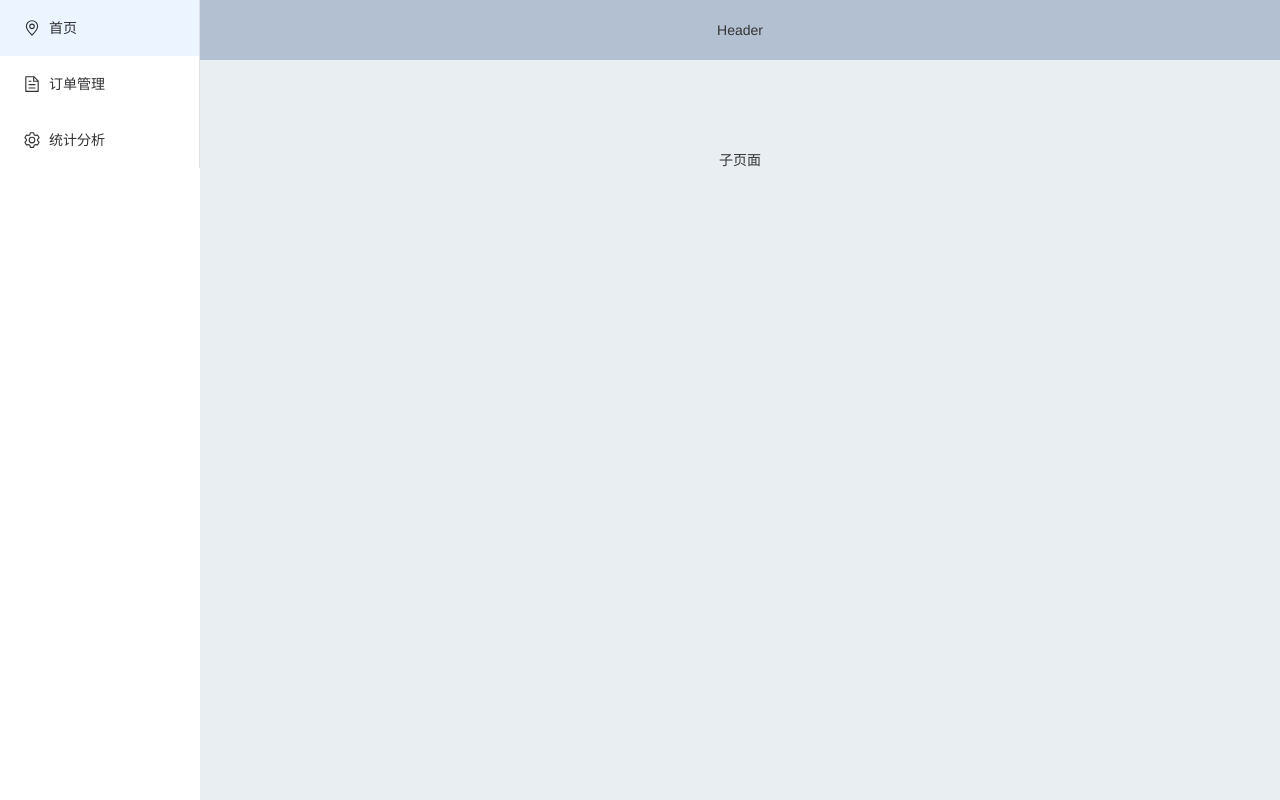
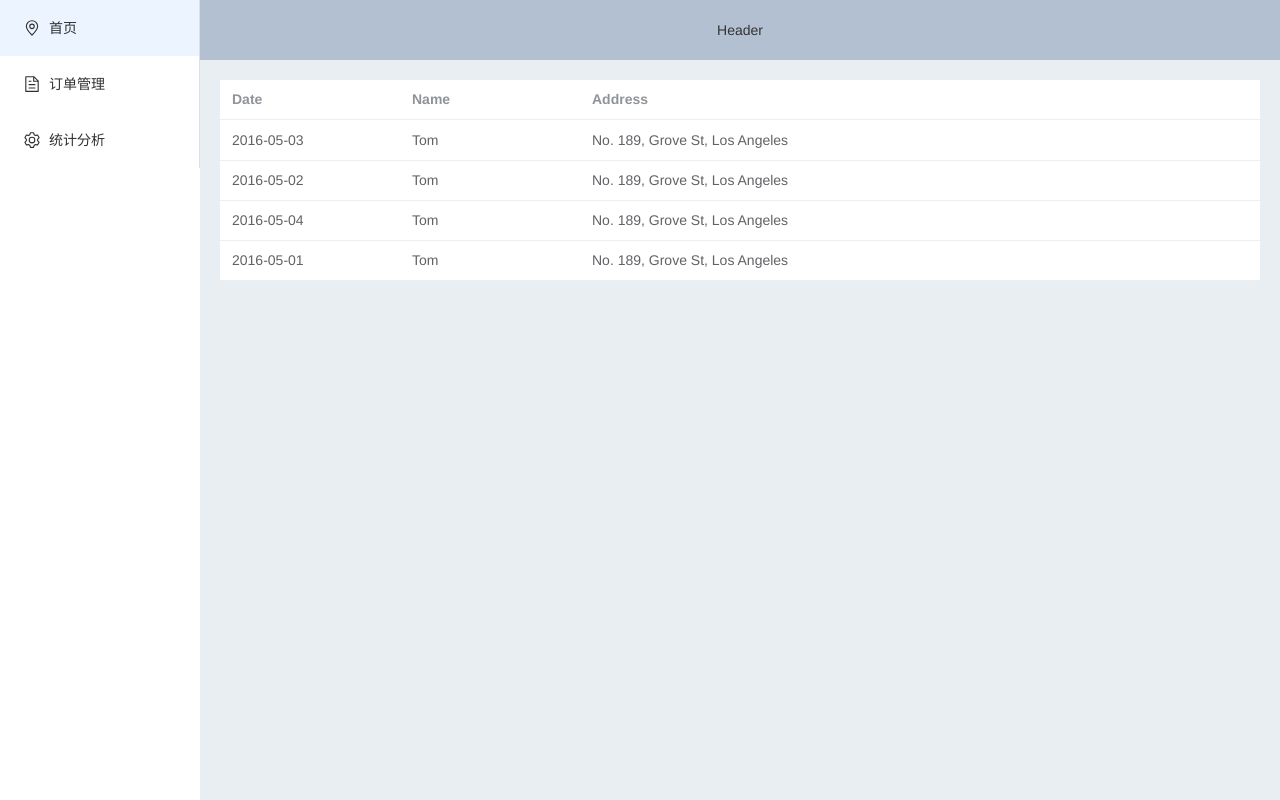
Before and after one commit to School-of-Website-Engineering/CRM-Vue, a Vue app: page /#/index in a window 1280 px wide. Both pictures are taken after a click on the item "首页". Built offline with nearby package versions, Linux system fonts and the light colour scheme.

Commit message:
update:修改组件、优化api

```diff
--- a/src/api/demo/compoment-interface.ts
+++ b/src/api/demo/compoment-interface.ts
@@ -1,4 +1,4 @@
-import userService from './demoApi';
+import userService from './index';
 
 userService
     .login({ username: 'admin', password: '123456' })
--- a/src/api/test/index.ts
+++ b/src/api/test/index.ts
@@ -1,4 +1,4 @@
-// test
+import http from '@/utils/http';
 export const GOODS_ID = '/api/test/getGoods';
 
 export interface Goods {
@@ -11,3 +11,12 @@ export interface Goods {
 export interface goodsIdApi {
     getGoodsId(id: string): Promise<Goods>;
 }
+
+// 实现
+class GoodsIdService implements goodsIdApi {
+    getGoodsId(id: string): Promise<Goods> {
+        return http.get(GOODS_ID, { q: id });
+    }
+}
+
+export default new GoodsIdService();
--- a/src/api/test/testApi.ts
+++ /dev/null
@@ -1,10 +0,0 @@
-import http from '@/utils/http';
-import { GOODS_ID, Goods, goodsIdApi } from '@/api/test/index';
-
-class GoodsIdService implements goodsIdApi {
-    getGoodsId(id: string): Promise<Goods> {
-        return http.get(GOODS_ID, { q: id });
-    }
-}
-
-export default new GoodsIdService();
--- a/src/components.d.ts
+++ b/src/components.d.ts
@@ -21,15 +21,14 @@ declare module '@vue/runtime-core' {
     ElMain: typeof import('element-plus/es')['ElMain']
     ElMenu: typeof import('element-plus/es')['ElMenu']
     ElMenuItem: typeof import('element-plus/es')['ElMenuItem']
-    ElMenuItemGroup: typeof import('element-plus/es')['ElMenuItemGroup']
     ElRow: typeof import('element-plus/es')['ElRow']
-    ElSubMenu: typeof import('element-plus/es')['ElSubMenu']
+    ElTable: typeof import('element-plus/es')['ElTable']
+    ElTableColumn: typeof import('element-plus/es')['ElTableColumn']
     Home: typeof import('./components/Home/index.vue')['default']
     Icons: typeof import('./components/common/icons.vue')['default']
     NavMenu: typeof import('./components/Home/NavMenu.vue')['default']
     NotFound: typeof import('./components/NotFound.vue')['default']
     RouterLink: typeof import('vue-router')['RouterLink']
     RouterView: typeof import('vue-router')['RouterView']
-    SvgIcon: typeof import('./components/SvgIcon.vue')['default']
   }
 }
--- a/src/components/NotFound.vue
+++ b/src/components/NotFound.vue
@@ -10,15 +10,17 @@
     </div>
 </template>
 
-<script>
+<script lang="ts" setup>
 import { reactive } from 'vue';
 // import WeatherService from '@/api/test/testApi.ts'; // 引入WeatherService
-import GoodsIdService from '@/api/test/testApi.ts';
+import GoodsIdService, { Goods } from '@/api/test';
 
-export default {
-    name: 'NotFound',
-
-    setup() {
+const goods = reactive<Goods>({
+    id   : 0,
+    name : '',
+    price: 0,
+    stock: 0
+});
 const letters = ['4', '0', '4'];
 const animated = reactive([false, false, false]);
 const animate = () => {
@@ -32,9 +34,6 @@ export default {
     console.log(test);
 };
 getTest();
-        return { letters, animate, animated };
-    }
-};
 </script>
 
 <style lang="scss">
--- a/src/utils/http/axios.ts
+++ b/src/utils/http/axios.ts
@@ -23,8 +23,7 @@ const service = axios.create({
 });
 // axios实例拦截请求
 service.interceptors.request.use(
-    // @ts-expect-error Type 'string' is not assignable to type
-    (config: AxiosRequestConfig) => {
+    (config: AxiosRequestConfig | any) => {
         config.headers = {
             ...config.headers
             // ...auth.headers()
@@ -44,6 +43,7 @@ interface ErrorHandler {
 }
 
 // 实现不同的错误处理器
+// Token 过期错误处理器
 class TokenExpiredErrorHandler implements ErrorHandler {
     handle(response: AxiosResponse<Response>) {
         const errMessage = 'Token expired';
@@ -54,6 +54,7 @@ class TokenExpiredErrorHandler implements ErrorHandler {
     }
 }
 
+// 无权限错误处理器
 class NoPermissionErrorHandler implements ErrorHandler {
     handle(response: AxiosResponse<Response>) {
         const errMessage = 'No permission';
@@ -62,6 +63,7 @@ class NoPermissionErrorHandler implements ErrorHandler {
     }
 }
 
+// 默认错误处理器
 class DefaultErrorHandler implements ErrorHandler {
     handle(response: AxiosResponse<Response>) {
         const { message } = response.data;
@@ -89,12 +91,14 @@ const message = (msg: string) => {
     // 默认使用 Element Plus 的 ElMessage.error 方法
     ElMessage.error(msg);
 };
+
 // 错误拦截器
 const handleError = (error: AxiosError) => {
     message(error.message);
     return Promise.reject(error);
 };
 
+// 添加响应拦截器
 service.interceptors.response.use(handleResponse, handleError);
 
 export type { AxiosResponse, AxiosRequestConfig };
--- a/src/utils/http/index.ts
+++ b/src/utils/http/index.ts
@@ -3,6 +3,7 @@
 import service, { AxiosRequestConfig } from './axios';
 export * from './types';
 
+// 封装请求
 export const request = <T = any>(config: AxiosRequestConfig): Promise<T> => {
     return new Promise((resolve, reject) => {
         service
@@ -16,7 +17,7 @@ export const request = <T = any>(config: AxiosRequestConfig): Promise<T> => {
             });
     });
 };
-
+// 封装常用的请求方法
 const http = {
     get<T = any>(url: string, params = {}, config?: AxiosRequestConfig): Promise<T> {
         return request({ url, params, ...config, method: 'GET' });
--- a/src/views/Index/index.vue
+++ b/src/views/Index/index.vue
@@ -1,7 +1,40 @@
 <template>
-    <div>子页面</div>
+    <el-table :data="tableData" style="width: 100%">
+        <el-table-column prop="date" label="Date" width="180" />
+        <el-table-column prop="name" label="Name" width="180" />
+        <el-table-column prop="address" label="Address" />
+    </el-table>
 </template>
 
-<script setup lang="ts"></script>
+<script setup lang="ts">
+//定义接口
+interface TableData {
+    date: string;
+    name: string;
+    address: string;
+}
+const tableData: Array<TableData> = [
+    {
+        date   : '2016-05-03',
+        name   : 'Tom',
+        address: 'No. 189, Grove St, Los Angeles'
+    },
+    {
+        date   : '2016-05-02',
+        name   : 'Tom',
+        address: 'No. 189, Grove St, Los Angeles'
+    },
+    {
+        date   : '2016-05-04',
+        name   : 'Tom',
+        address: 'No. 189, Grove St, Los Angeles'
+    },
+    {
+        date   : '2016-05-01',
+        name   : 'Tom',
+        address: 'No. 189, Grove St, Los Angeles'
+    }
+];
+</script>
 
 <style lang="scss" scoped></style>
```
Also changed, not shown: src/api/demo/demoApi.ts (deleted, +0 -30 lines), src/api/demo/index.ts (+20 -1 lines). Lines whose indentation alone changed are shown as unchanged.
